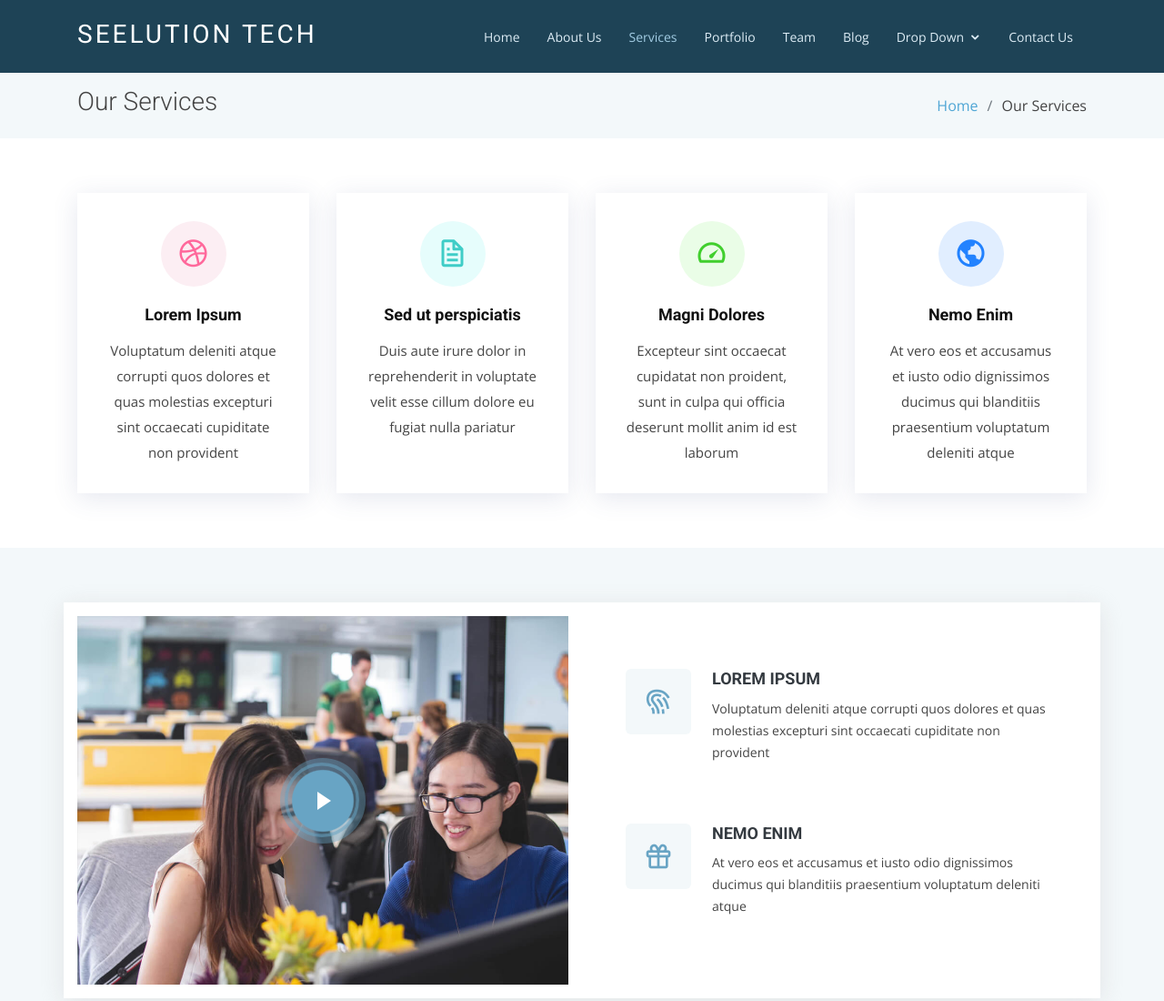
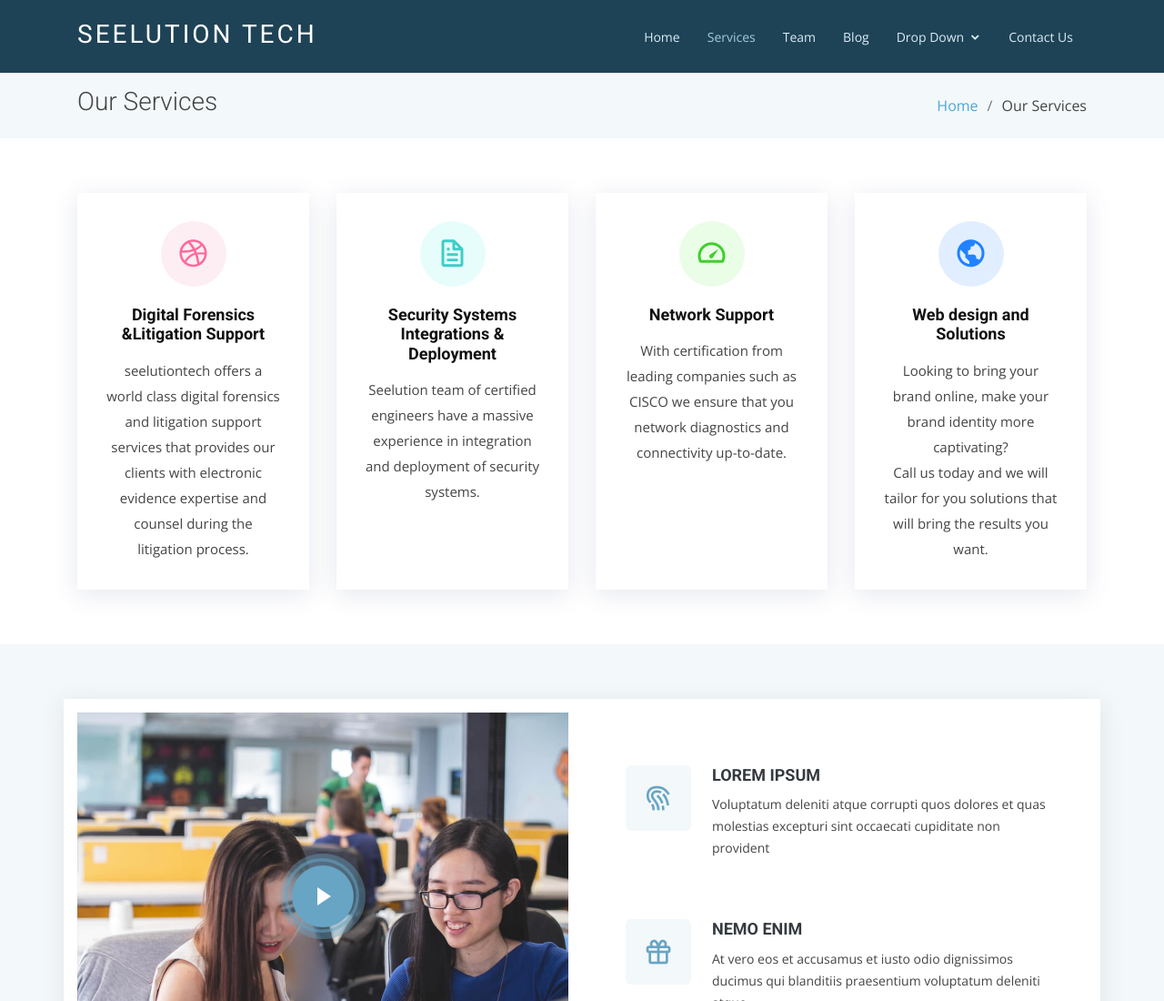
Before and after one commit to amitshuklabag/Seelution-tech, a plain HTML site: page services.html in a window 1280 px wide. Shown: the top 1100 px of the page at 91% size. Drawn offline with nearby package versions, Linux system fonts and the light colour scheme.

Commit message:
few changes

```diff
--- a/services.html
+++ b/services.html
@@ -51,9 +51,9 @@
       <nav class="nav-menu float-right d-none d-lg-block">
         <ul>
           <li><a href="index.html">Home</a></li>
-          <li><a href="about.html">About Us</a></li>
+          <!-------<li><a href="about.html">About Us</a></li>----->
           <li class="active"><a href="services.html">Services</a></li>
-          <li><a href="portfolio.html">Portfolio</a></li>
+          <!------<li><a href="portfolio.html">Portfolio</a></li>---->
           <li><a href="team.html">Team</a></li>
           <li><a href="blog.html">Blog</a></li>
           <li class="drop-down"><a href="">Drop Down</a>
@@ -105,32 +105,33 @@
           <div class="col-md-6 col-lg-3 d-flex align-items-stretch" data-aos="fade-up">
             <div class="icon-box icon-box-pink">
               <div class="icon"><i class="bx bxl-dribbble"></i></div>
-              <h4 class="title"><a href="">Lorem Ipsum</a></h4>
-              <p class="description">Voluptatum deleniti atque corrupti quos dolores et quas molestias excepturi sint occaecati cupiditate non provident</p>
+              <h4 class="title"><a href="">Digital Forensics &Litigation Support</a></h4>
+              <p class="description">seelutiontech offers a world class digital forensics and litigation support services that provides our clients with electronic evidence expertise and counsel during the litigation process.</p>
             </div>
           </div>
 
           <div class="col-md-6 col-lg-3 d-flex align-items-stretch" data-aos="fade-up" data-aos-delay="100">
             <div class="icon-box icon-box-cyan">
               <div class="icon"><i class="bx bx-file"></i></div>
-              <h4 class="title"><a href="">Sed ut perspiciatis</a></h4>
-              <p class="description">Duis aute irure dolor in reprehenderit in voluptate velit esse cillum dolore eu fugiat nulla pariatur</p>
+              <h4 class="title"><a href="">Security Systems Integrations & Deployment</a></h4>
+              <p class="description">Seelution team of certified engineers have a massive experience in integration and deployment of security systems.</p>
             </div>
           </div>
 
           <div class="col-md-6 col-lg-3 d-flex align-items-stretch" data-aos="fade-up" data-aos-delay="200">
             <div class="icon-box icon-box-green">
               <div class="icon"><i class="bx bx-tachometer"></i></div>
-              <h4 class="title"><a href="">Magni Dolores</a></h4>
-              <p class="description">Excepteur sint occaecat cupidatat non proident, sunt in culpa qui officia deserunt mollit anim id est laborum</p>
+              <h4 class="title"><a href="">Network Support</a></h4>
+              <p class="description">With certification from leading companies such as CISCO we ensure that you network diagnostics and connectivity up-to-date.</p>
             </div>
           </div>
 
           <div class="col-md-6 col-lg-3 d-flex align-items-stretch" data-aos="fade-up" data-aos-delay="200">
             <div class="icon-box icon-box-blue">
               <div class="icon"><i class="bx bx-world"></i></div>
-              <h4 class="title"><a href="">Nemo Enim</a></h4>
-              <p class="description">At vero eos et accusamus et iusto odio dignissimos ducimus qui blanditiis praesentium voluptatum deleniti atque</p>
+              <h4 class="title"><a href="">Web design and Solutions</a></h4>
+              <p class="description">Looking to bring your brand online, make your brand identity more captivating?<br>
+                Call us today and we will tailor for you solutions that will bring the results you want.</p>
             </div>
           </div>
 
```
Also changed, not shown: blog.html (+2 -2 lines), contact.html (+2 -2 lines), index.html (+2 -2 lines), team.html (+2 -2 lines).
